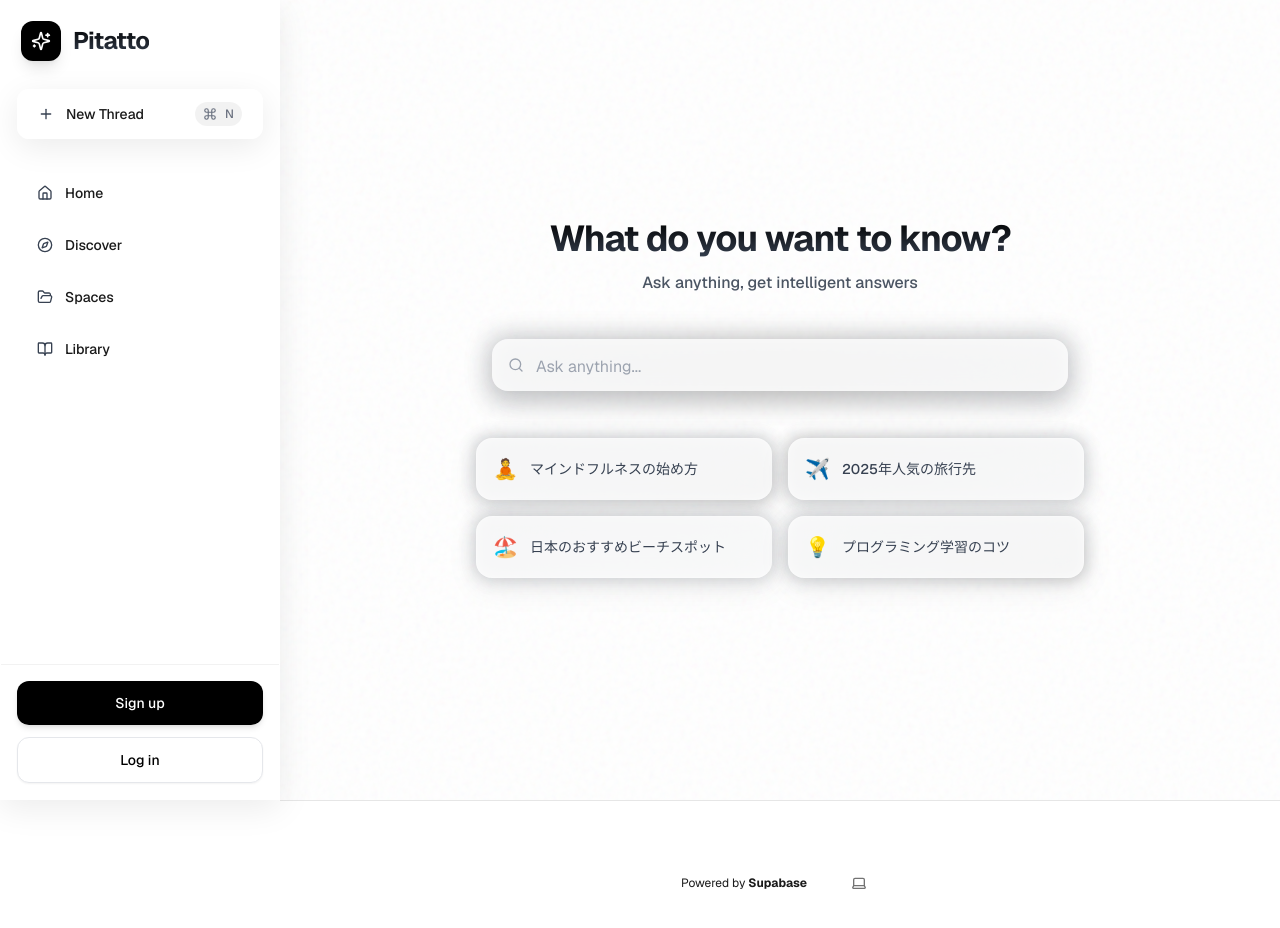
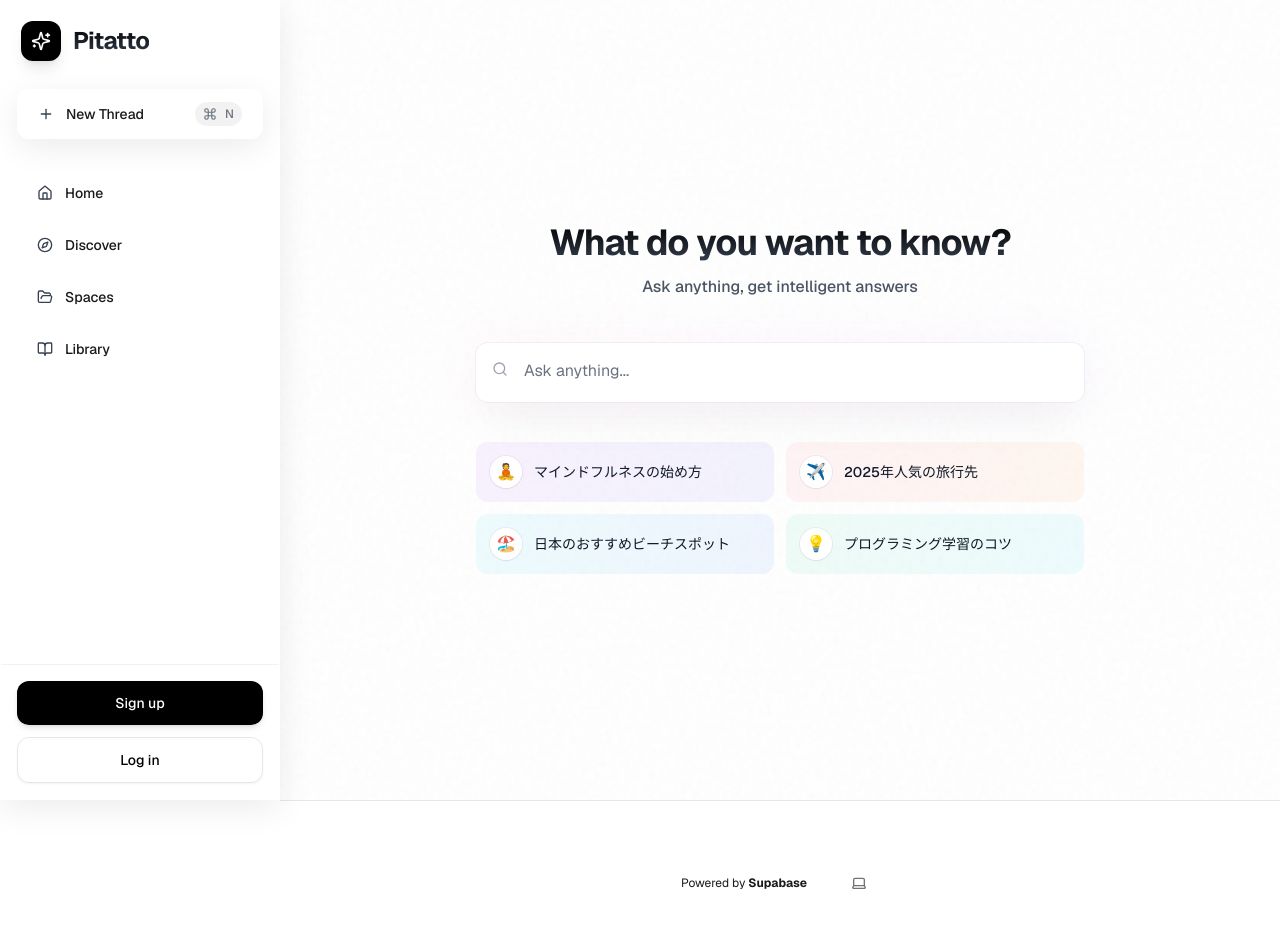
Before and after one commit to nanameru/open-superagent, a Next.js app: page / in a window 1280 px wide. Shown: the top 928 px of the page. Built offline with nearby package versions, Linux system fonts and the light colour scheme; no server answers.

Commit message:
feat: Enhance search component design with modern UI elements

```diff
--- a/app/globals.css
+++ b/app/globals.css
@@ -89,12 +89,29 @@
     background-repeat: repeat;
     opacity: 0.05;
   }
+
+  .animate-gradient {
+    animation: gradient 8s ease infinite;
+    background-size: 200% 200%;
+  }
 }
 
 @keyframes floating {
   0% { transform: translateY(0px); }
   50% { transform: translateY(-10px); }
   100% { transform: translateY(0px); }
+}
+
+@keyframes gradient {
+  0% {
+    background-position: 0% 50%;
+  }
+  50% {
+    background-position: 100% 50%;
+  }
+  100% {
+    background-position: 0% 50%;
+  }
 }
 
 .input-focus-ring {
--- a/app/page.tsx
+++ b/app/page.tsx
@@ -8,10 +8,10 @@ import Suggestions from '@/components/search/suggestions'
 
 export default async function Home() {
   const suggestions = [
-    { emoji: '🧘', text: 'マインドフルネスの始め方', gradient: 'from-gray-900 via-gray-800 to-black' },
-    { emoji: '✈️', text: '2025年人気の旅行先', gradient: 'from-black via-gray-800 to-gray-700' },
-    { emoji: '🏖️', text: '日本のおすすめビーチスポット', gradient: 'from-gray-800 via-gray-700 to-gray-600' },
-    { emoji: '💡', text: 'プログラミング学習のコツ', gradient: 'from-gray-700 via-gray-800 to-black' }
+    { emoji: '🧘', text: 'マインドフルネスの始め方', gradient: 'from-purple-500 to-indigo-500' },
+    { emoji: '✈️', text: '2025年人気の旅行先', gradient: 'from-rose-400 to-orange-400' },
+    { emoji: '🏖️', text: '日本のおすすめビーチスポット', gradient: 'from-cyan-400 to-blue-500' },
+    { emoji: '💡', text: 'プログラミング学習のコツ', gradient: 'from-emerald-400 to-cyan-400' }
   ]
 
   return (
--- a/components/search/index.tsx
+++ b/components/search/index.tsx
@@ -5,9 +5,9 @@ import SearchActions from './actions';
 
 export default function SearchInput() {
   return (
-    <div className="relative group w-full max-w-xl mx-auto">
-      <div className="absolute -inset-1 bg-gradient-to-r from-gray-900 via-black to-gray-900 rounded-lg blur-md opacity-20 group-hover:opacity-30 transition duration-500"></div>
-      <div className="relative">
+    <div className="relative group">
+      <div className="absolute -inset-1 bg-gradient-to-r from-rose-400/20 via-fuchsia-500/20 to-indigo-500/20 rounded-2xl blur-xl opacity-25 group-hover:opacity-40 transition duration-1000 group-hover:duration-200 animate-gradient"></div>
+      <div className="relative bg-white dark:bg-black rounded-xl shadow-2xl shadow-black/5 ring-1 ring-slate-700/5">
         <SearchTextarea />
         <SearchActions />
       </div>
--- a/components/search/suggestions.tsx
+++ b/components/search/suggestions.tsx
@@ -1,25 +1,31 @@
-interface Suggestion {
+'use client';
+
+interface SuggestionItem {
   emoji: string;
   text: string;
   gradient: string;
 }
 
 interface SuggestionsProps {
-  items: Suggestion[];
+  items: SuggestionItem[];
 }
 
 export default function Suggestions({ items }: SuggestionsProps) {
   return (
-    <div className="grid grid-cols-2 gap-4">
-      {items.map((suggestion, index) => (
+    <div className="grid grid-cols-1 sm:grid-cols-2 gap-3">
+      {items.map((item, index) => (
         <button
           key={index}
-          className="group relative card-hover"
+          className="group relative flex items-center gap-3 p-3.5 text-left transition-all duration-300"
         >
-          <div className={`absolute -inset-0.5 bg-gradient-to-br ${suggestion.gradient} rounded-lg blur opacity-20 group-hover:opacity-30 transition duration-500`}></div>
-          <div className="relative flex items-center p-4 glassmorphism rounded-lg">
-            <span className="text-xl mr-3">{suggestion.emoji}</span>
-            <span className="text-sm text-gray-700 font-medium group-hover:text-black transition-colors">{suggestion.text}</span>
+          <div className={`absolute inset-0 bg-gradient-to-r ${item.gradient} rounded-xl opacity-[0.08] group-hover:opacity-[0.12] transition-opacity`} />
+          <div className="relative flex items-center gap-3">
+            <span className="flex h-8 w-8 shrink-0 items-center justify-center rounded-lg bg-white/95 shadow-sm shadow-black/5 ring-1 ring-black/5 transition-colors group-hover:bg-white">
+              {item.emoji}
+            </span>
+            <span className="text-sm font-medium text-gray-900 dark:text-gray-100">
+              {item.text}
+            </span>
           </div>
         </button>
       ))}
--- a/components/search/textarea.tsx
+++ b/components/search/textarea.tsx
@@ -8,9 +8,9 @@ export default function SearchTextarea() {
       <textarea
         placeholder="Ask anything..."
         rows={1}
-        className="w-full py-4 px-4 pl-11 text-base rounded-lg glassmorphism resize-none h-[52px] outline-none focus:outline-none focus:ring-0 border-none"
+        className="w-full py-4 px-4 pl-12 text-base text-gray-900 dark:text-gray-100 bg-transparent rounded-xl resize-none h-[52px] outline-none focus:outline-none focus:ring-0 border-none placeholder:text-gray-500 dark:placeholder:text-gray-400"
       />
-      <Search className="absolute left-4 top-[18px] text-gray-400 w-4 h-4" />
+      <Search className="absolute left-4 top-[18px] text-gray-400 dark:text-gray-500 w-4 h-4 transition-colors group-hover:text-gray-500 dark:group-hover:text-gray-400" />
     </div>
   );
 }
```
